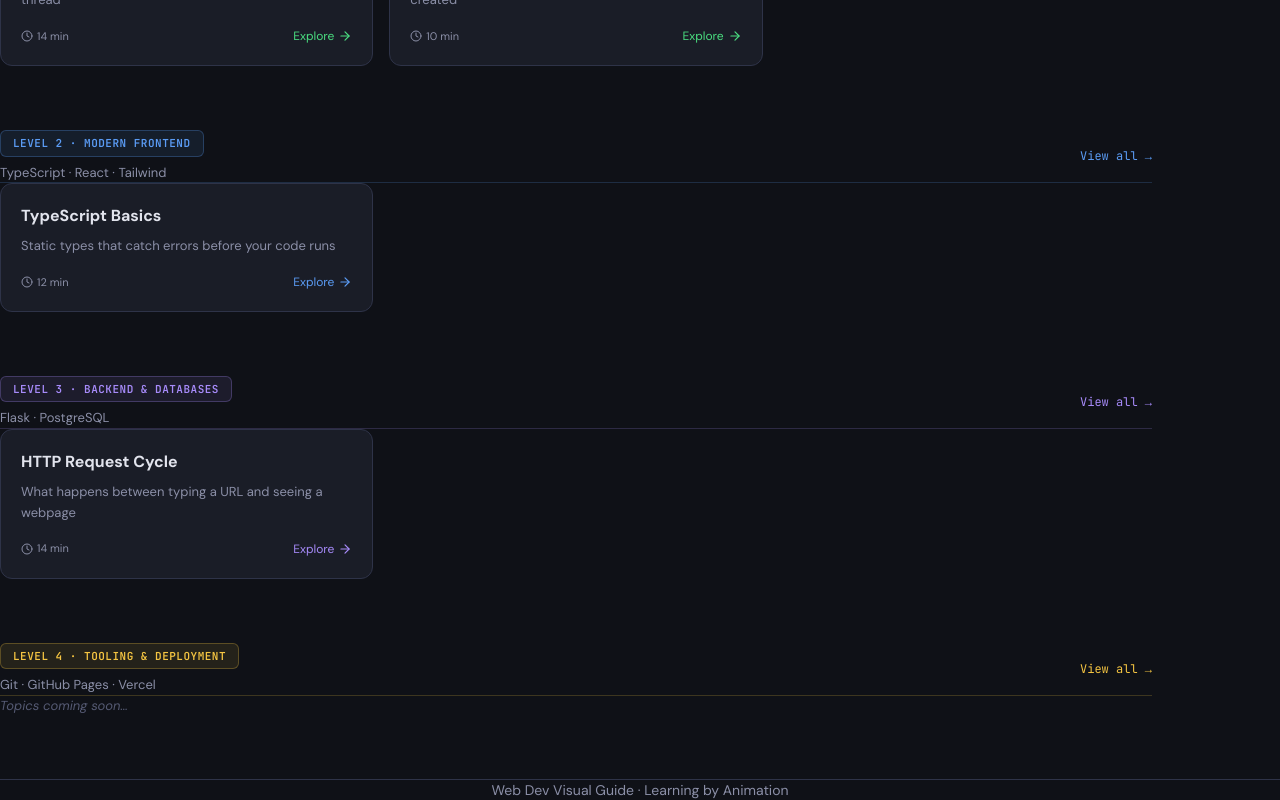
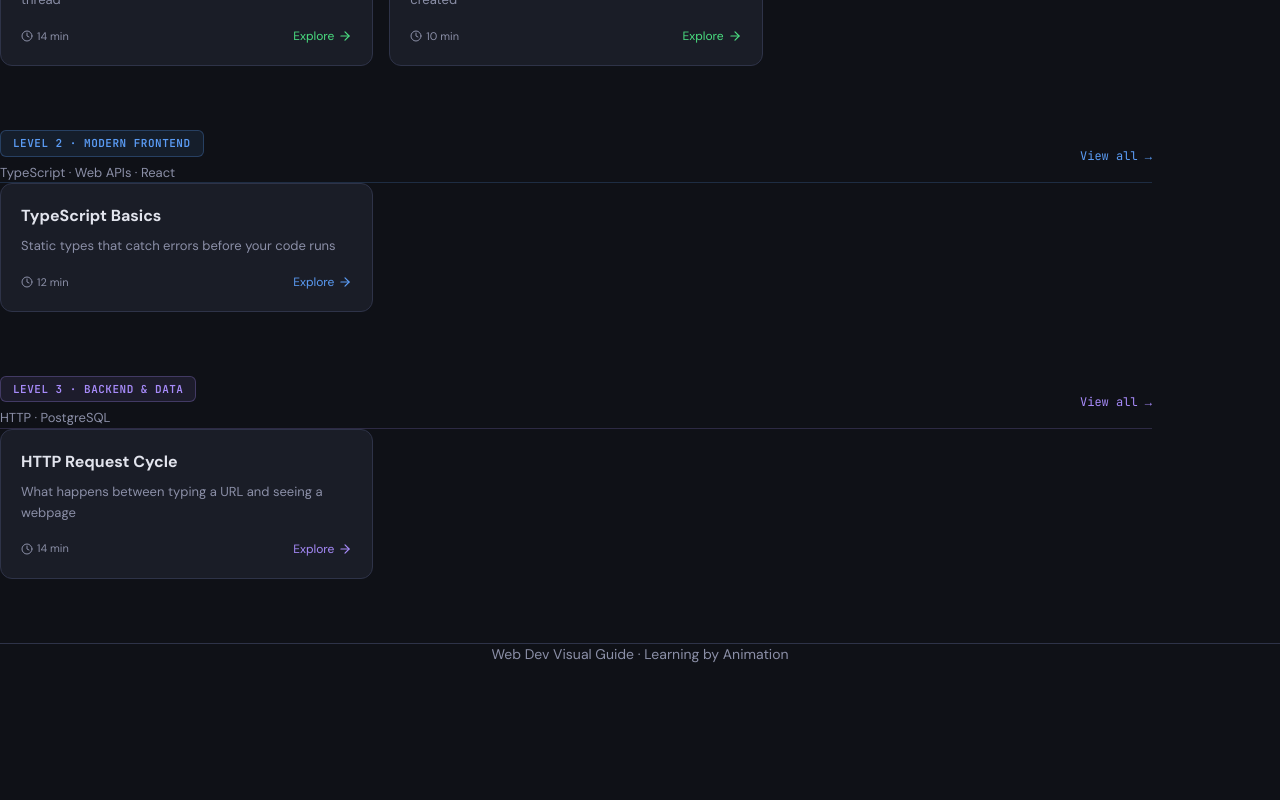
Before and after one commit to jaywee92/web-dev-guide, a React (Vite) app: page /#/ in a window 1280 px wide. Shown: the part 911-1711 px from the top of the page. After the commit the page ends 1575 px from the top, so only its background shows below. Built offline with nearby package versions, Linux system fonts and the light colour scheme.

Commit message:
chore: update levels — remove Tooling level, fix subtitles to match new scope

```diff
--- a/src/data/levels.ts
+++ b/src/data/levels.ts
@@ -12,25 +12,17 @@ export const LEVELS: LevelConfig[] = [
   {
     id: 2,
     title: 'Modern Frontend',
-    subtitle: 'TypeScript · React · Tailwind',
+    subtitle: 'TypeScript · Web APIs · React',
     color: '#5b9cf5',
     dimColor: 'rgba(91,156,245,0.12)',
     topics: [],
   },
   {
     id: 3,
-    title: 'Backend & Databases',
-    subtitle: 'Flask · PostgreSQL',
+    title: 'Backend & Data',
+    subtitle: 'HTTP · PostgreSQL',
     color: '#a78bfa',
     dimColor: 'rgba(167,139,250,0.12)',
     topics: [],
   },
-  {
-    id: 4,
-    title: 'Tooling & Deployment',
-    subtitle: 'Git · GitHub Pages · Vercel',
-    color: '#f5c542',
-    dimColor: 'rgba(245,197,66,0.15)',
-    topics: [],
-  },
 ]
```
